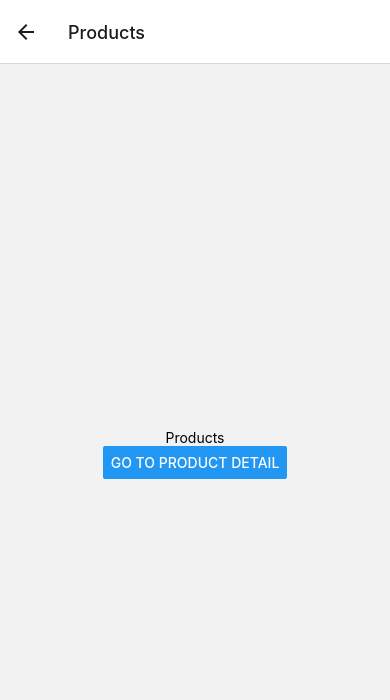
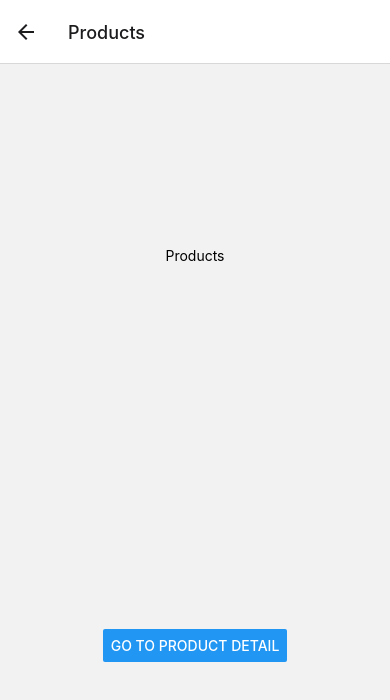
Before and after one commit to MVAgus/shopapp, a React Native app: screen /Products in a window 390 px wide. Shown: the top 700 px of the page. Built offline with nearby package versions, Linux system fonts and the light colour scheme.

Commit message:
se agrego un space round

```diff
--- a/src/screens/products/styles.js
+++ b/src/screens/products/styles.js
@@ -3,7 +3,7 @@ import { StyleSheet } from "react-native";
 const styles = StyleSheet.create({
     container: {
       flex: 1,
-      justifyContent: 'center',
+      justifyContent: 'space-around',
       alignItems: 'center',
     }
   });
```
